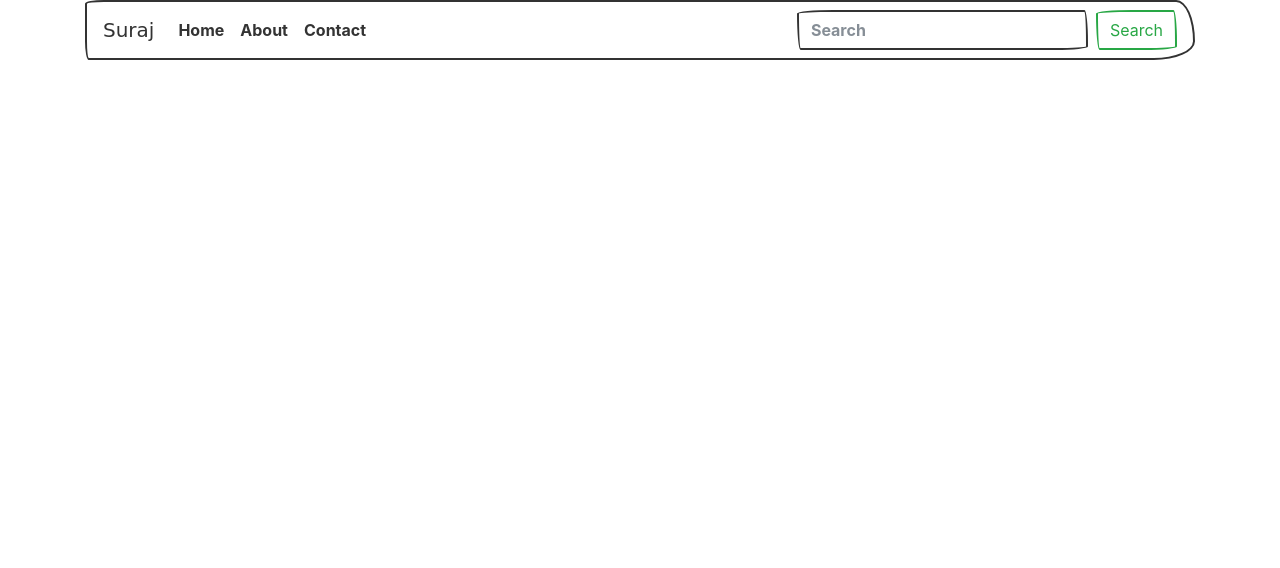
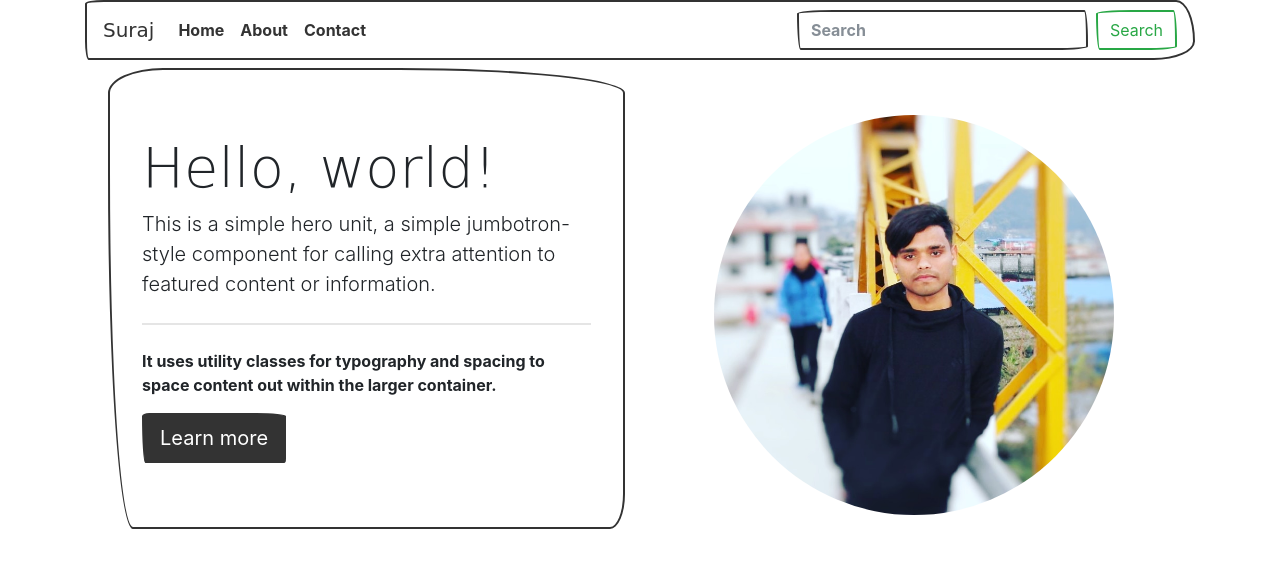
Before and after one commit to imojha/gitTutoring, a plain HTML site: page index.html in a window 1280 px wide. Drawn offline with nearby package versions, Linux system fonts and the light colour scheme; a web font is replaced by a local one.

Commit message:
added main section

```diff
--- /dev/null
+++ b/index.css
@@ -0,0 +1,5 @@
+.roundImg{
+    height: 400px;
+    width: 400px;
+    border-radius: 100%;
+}
--- a/index.html
+++ b/index.html
@@ -6,6 +6,7 @@
     <title>Document</title>
     <link rel="stylesheet" href="https://cdn.jsdelivr.net/npm/bootstrap@4.5.3/dist/css/bootstrap.min.css" integrity="sha384-TX8t27EcRE3e/ihU7zmQxVncDAy5uIKz4rEkgIXeMed4M0jlfIDPvg6uqKI2xXr2" crossorigin="anonymous">
     <link rel="stylesheet" href="https://stackpath.bootstrapcdn.com/bootswatch/4.5.2/sketchy/bootstrap.min.css">
+    <link rel="stylesheet" href="./index.css">
 </head>
 <body>
     <div class="container">
@@ -40,6 +41,21 @@
 
             </div>
         </div>
+
+        <div class="row m-2">
+          <div class="col-md-6 col-12">
+            <div class="jumbotron">
+              <h1 class="display-4">Hello, world!</h1>
+              <p class="lead">This is a simple hero unit, a simple jumbotron-style component for calling extra attention to featured content or information.</p>
+              <hr class="my-4">
+              <p>It uses utility classes for typography and spacing to space content out within the larger container.</p>
+              <a class="btn btn-primary btn-lg" href="#" role="button">Learn more</a>
+            </div>
+          </div>
+          <div class="col-md-6 col-12 d-flex justify-content-center align-items-center">
+            <img src="./assets/my-pic.jpg" alt="image" class="roundImg">
+          </div>
+        </div>
     </div>
 
 <script src="https://code.jquery.com/jquery-3.5.1.slim.min.js" integrity="sha384-DfXdz2htPH0lsSSs5nCTpuj/zy4C+OGpamoFVy38MVBnE+IbbVYUew+OrCXaRkfj" crossorigin="anonymous"></script>
```
Also changed, not shown: assets/my-pic.jpg (added).
